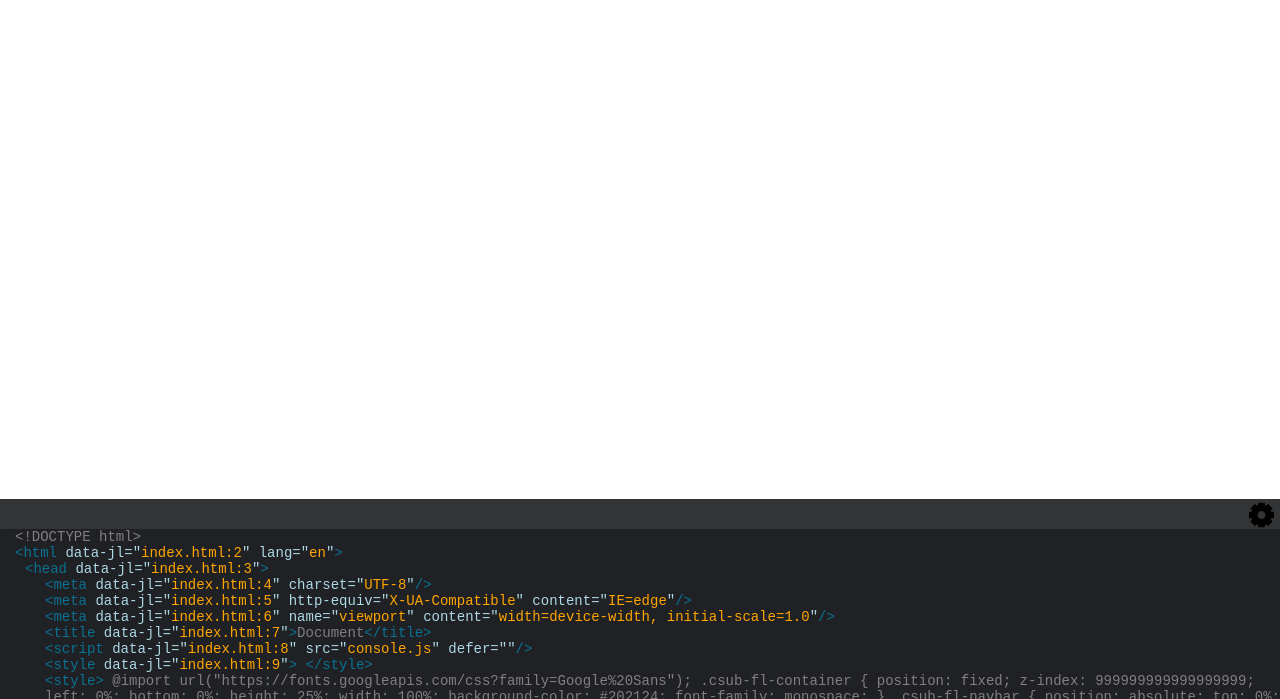
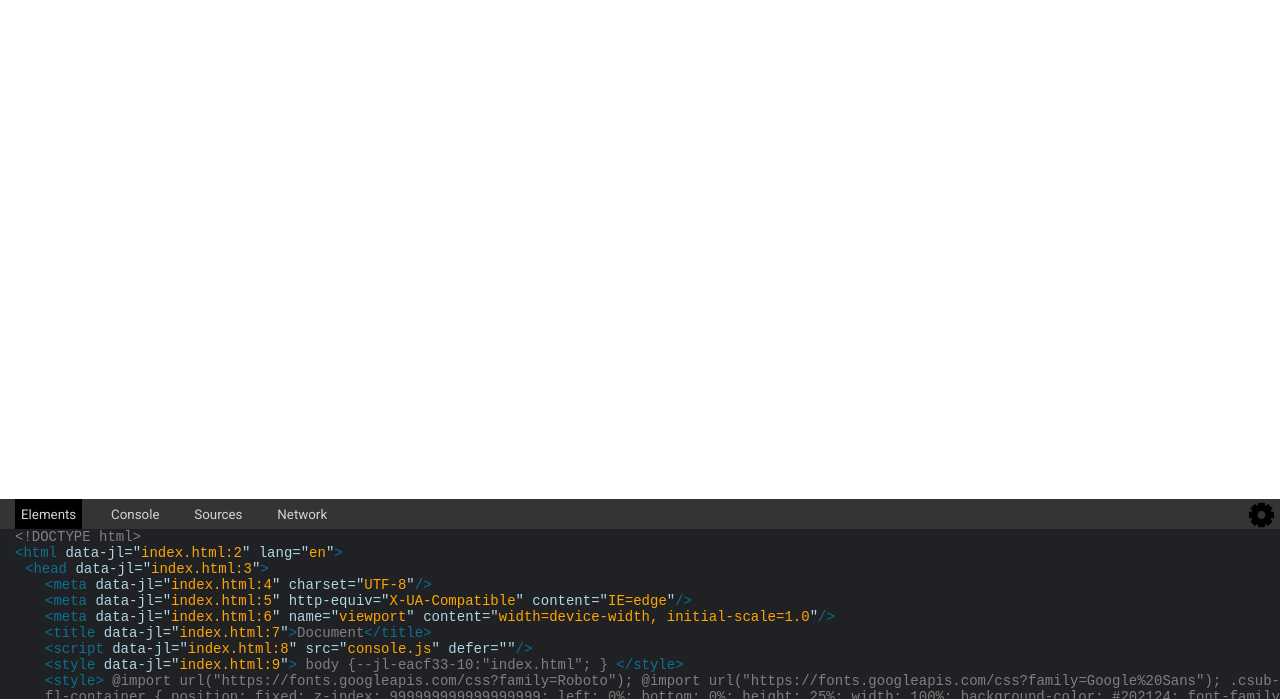
Before and after one commit to a-riceeater/UBConsole, a plain HTML site: page index.html in a window 1280 px wide. Shown: the part 101-800 px from the top of the page. Drawn offline with Linux system fonts and the light colour scheme; a web font is replaced by a local one.

Commit message:
add console buttons

```diff
--- a/console.js
+++ b/console.js
@@ -6,6 +6,7 @@
 // Function to prevent naming collisions
 (() => {
     const consoleStyles = `
+    @import url("https://fonts.googleapis.com/css?family=Roboto");
     @import url("https://fonts.googleapis.com/css?family=Google%20Sans");
     .csub-fl-container {
         position: fixed;
@@ -81,8 +82,30 @@
         cursor: pointer;
     }
     .ubc-domtree-editing {
-        outline: 0;
-        border: 1px solid white;
+    }
+    .csub-fl-t5 {
+        position: absolute;
+        top: 50%;
+        width: 100%;
+        transform: translate(0%, -50%);
+        height: 100%;
+    }
+    .csub-fl-navbar-btnop {
+        margin-left: 15px;
+        background: transparent;
+        color: white;
+        font-family: 'Roboto', serif;
+        border: none;
+        height: 100%;
+        cursor: pointer;
+        color: lightgray
+    }
+    .csub-fl-navbar-btnop:hover {
+        background-color: rgb(128, 128, 128, 0.5);
+        color: white;
+    }
+    .csub-fl-navbar-btnop-selected {
+        background-color: black;
     }
     `
 
@@ -97,6 +120,14 @@
 
     const navbar = document.createElement("div");
     navbar.classList.add("csub-fl-navbar");
+    navbar.innerHTML = `
+    <div class="csub-fl-t5">
+        <button class="csub-fl-navbar-btnop csub-fl-navbar-btnop-selected">Elements</button>
+        <button class="csub-fl-navbar-btnop">Console</button>
+        <button class="csub-fl-navbar-btnop">Sources</button>
+        <button class="csub-fl-navbar-btnop">Network</button>
+    </div>
+    `
     consoleEle.appendChild(navbar)
 
     const domTree = document.createElement("div");
--- a/index.html
+++ b/index.html
@@ -7,7 +7,8 @@
     <title>Document</title>
     <script src="console.js" defer></script>
     <style>
-
+      body {
+      }
     </style>
 </head>
 <body>
```
